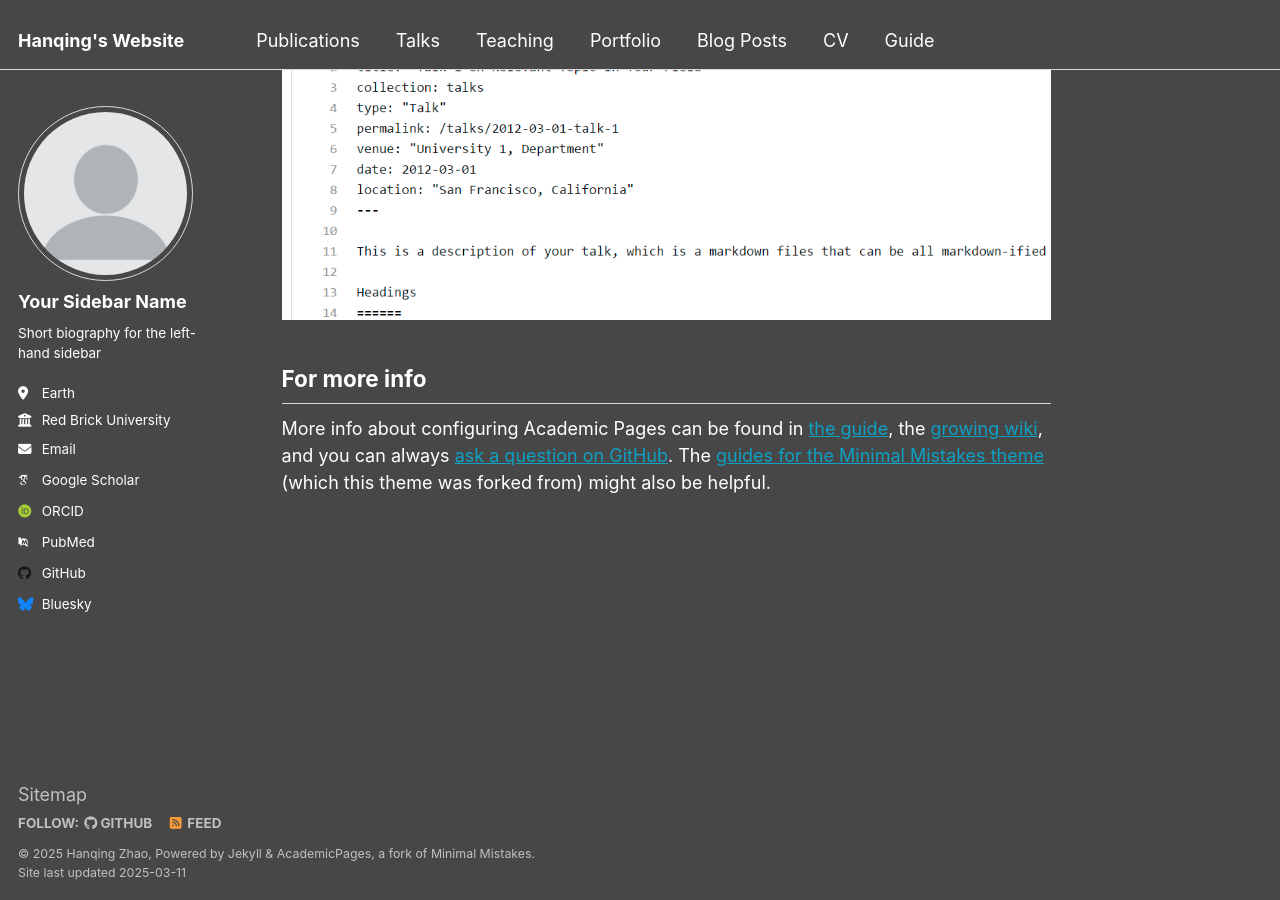
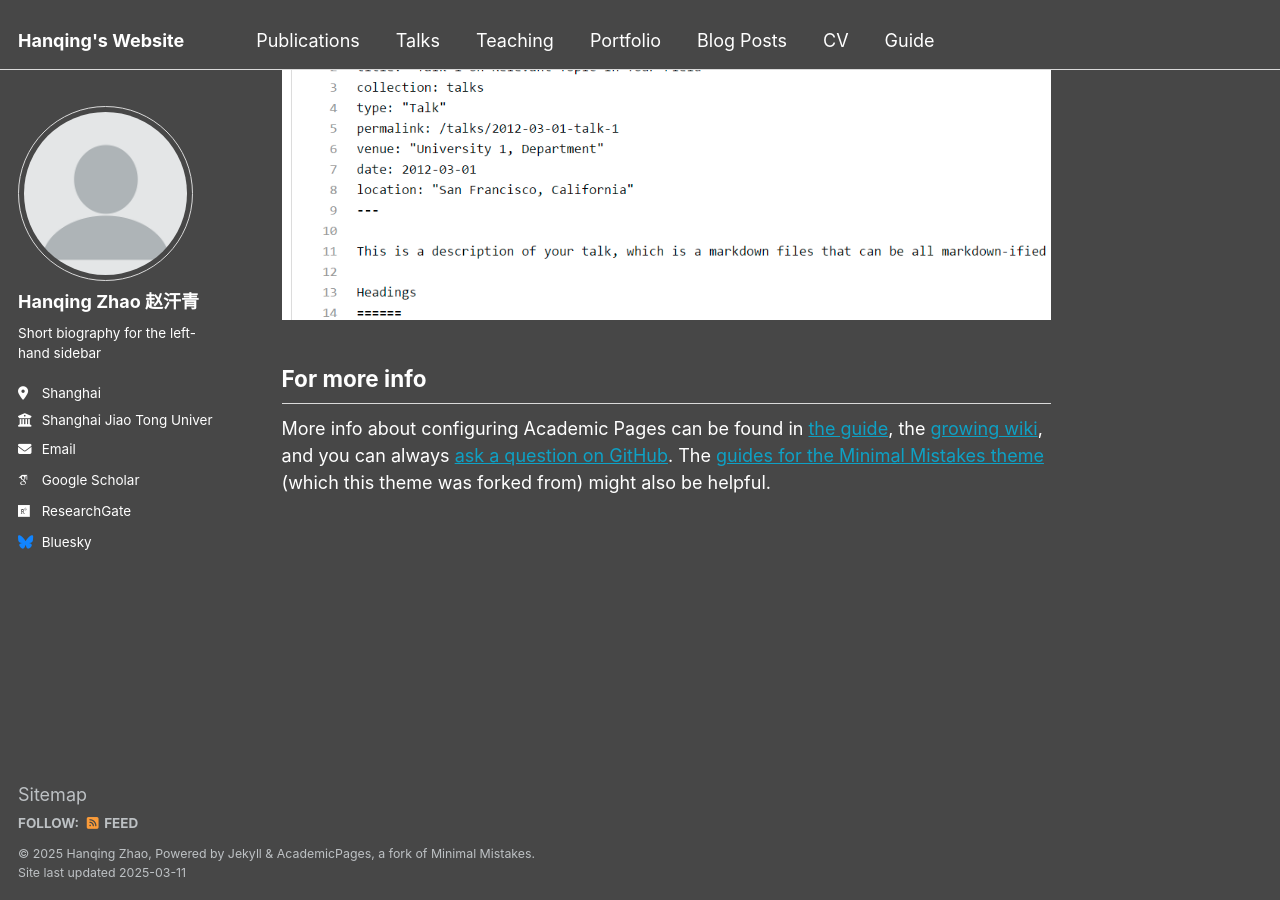
Before and after one commit to hqzhao01/hqzhao01.github.io, a Jekyll site: the page built from _pages/about.md, in a window 1280 px wide and 900 px high, scrolled down 2642 px. Built offline with Jekyll 4.4.1, drawn with Linux system fonts in a browser that asks for light colours; some web fonts are replaced.

Commit message:
Update _config.yml

```diff
--- a/_config.yml
+++ b/_config.yml
@@ -13,7 +13,7 @@ title                    : "Hanqing's Website"
 title_separator          : "-"
 name                     : &name "Hanqing Zhao"
 description              : &description "personal description"
-url                      : https://academicpages.github.io # the base hostname & protocol for your site e.g. "https://[your GitHub username].github.io"
+url                      : https://hqzhao01.github.io # the base hostname & protocol for your site e.g. "https://[your GitHub username].github.io"
 baseurl                  : "" # the subpath of your site, e.g. "/blog"
 repository               : "academicpages/academicpages.github.io"
 
@@ -23,29 +23,29 @@ repository               : "academicpages/academicpages.github.io"
 author:
   # Biographic information
   avatar           : "profile.png"
-  name             : "Your Sidebar Name"
+  name             : "Hanqing Zhao 赵汗青"
   pronouns         : # example: "she/her"
   bio              : "Short biography for the left-hand sidebar"
-  location         : "Earth"
-  employer         : "Red Brick University"
+  location         : "Shanghai"
+  employer         : "Shanghai Jiao Tong University(SJTU)"
   uri              : # URL
-  email            : "none@example.org"
+  email            : "hanqingzhao@sjtu.edu.cn"
 
   # Academic websites
   arxiv            : # URL - Update with the correct link to your profile
-  googlescholar    : "https://scholar.google.com/citations?user=PS_CX0AAAAAJ"
+  googlescholar    : "https://scholar.google.com/citations?user=Npr4OrUAAAAJ&hl=en"
   impactstory      : # URL
-  orcid            : "http://orcid.org/yourorcidurl"
+  orcid            : #"http://orcid.org/yourorcidurl"
   semantic         : # URL
-  pubmed           : "https://www.ncbi.nlm.nih.gov/pubmed/?term=john+snow"
-  researchgate     : # URL
+  pubmed           : #"https://www.ncbi.nlm.nih.gov/pubmed/?term=john+snow"
+  researchgate     : "https://www.researchgate.net/profile/Hanqing-Zhao-19?ev=hdr_xprf"
   scopus           : # URL
 
   # Repositories and software development
   bitbucket        : # Username - Update with your username on the site
   codepen          : # Username
   dribbble         : # Username
-  github           : "academicpages"
+  github           : #"academicpages"
   kaggle           : # Username
   stackoverflow    : # User number or user number and name (i.e., use "1" or "1/jeff-atwood")
 
```
